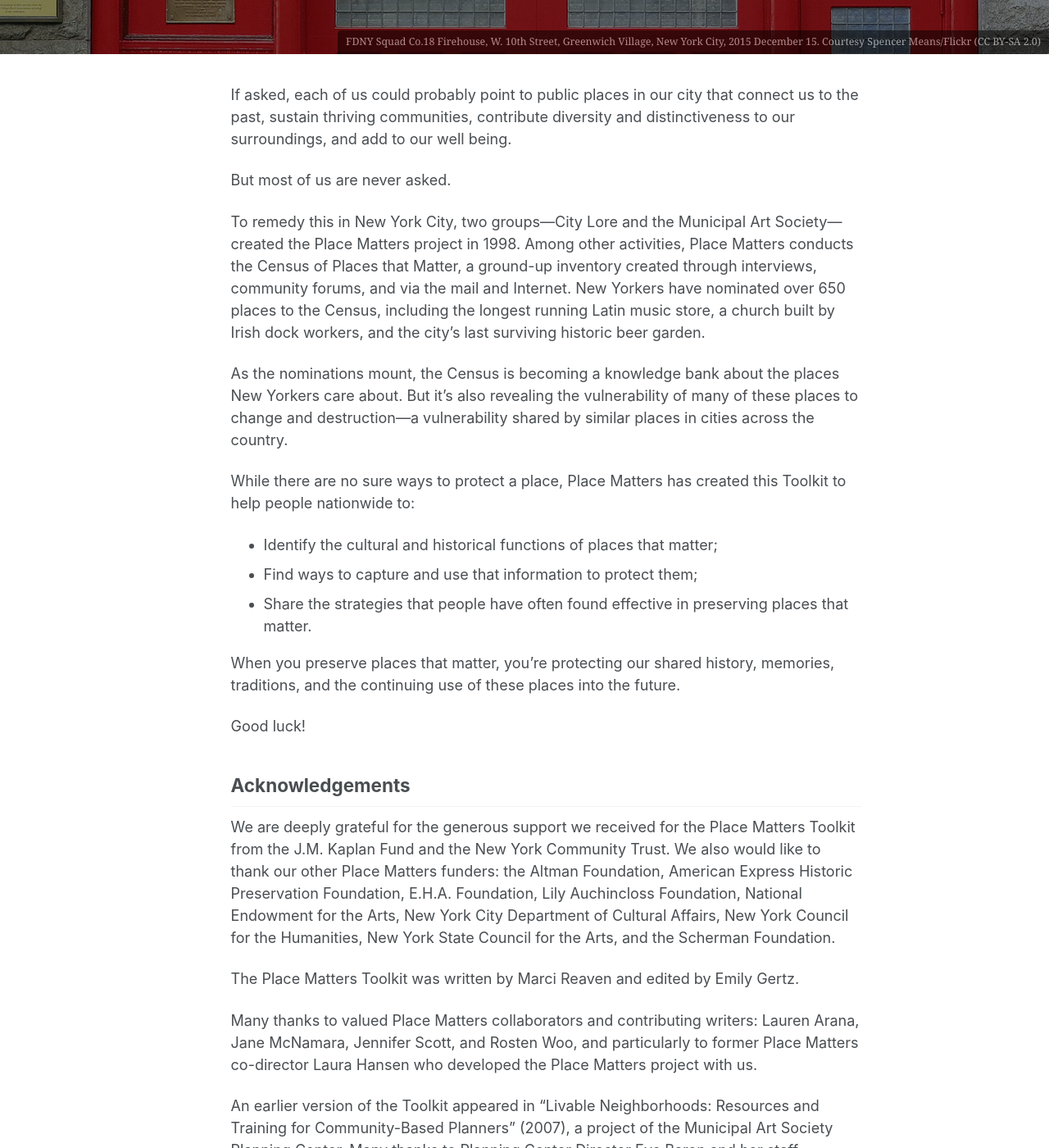
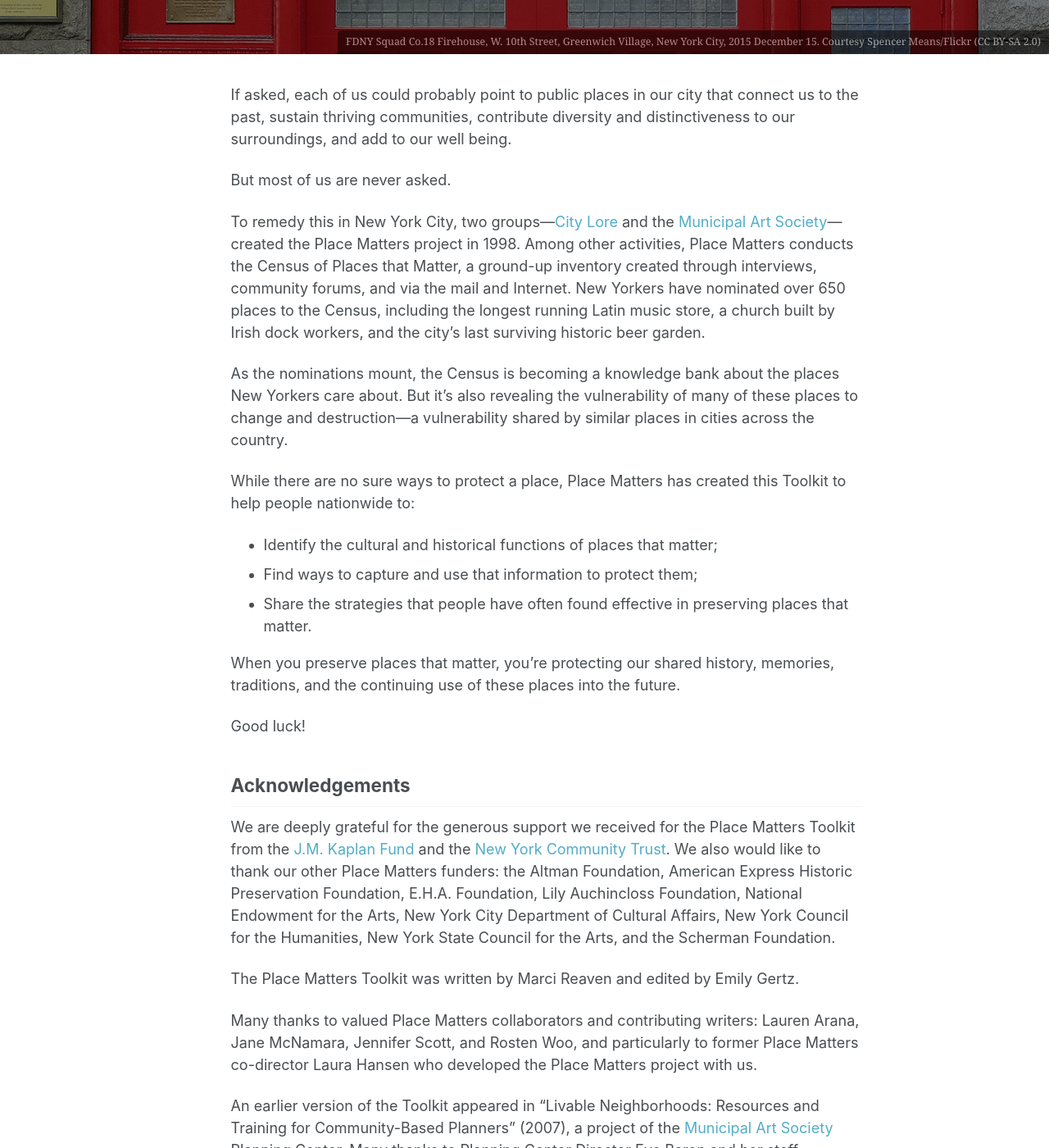
Before and after one commit to localpreservation/placematters, a Jekyll site: the page built from _pages/about.md, in a window 1280 px wide and 1400 px high, scrolled down 190 px. Shown: the whole window at 82% size. Built offline with Jekyll 4.4.1, drawn with Linux system fonts in a browser that asks for light colours; part of the change alters nothing that is shown; some of the changed text lies outside the part shown.

```diff
--- a/_pages/about.md
+++ b/_pages/about.md
@@ -12,7 +12,7 @@ If asked, each of us could probably point to public places in our city that conn
 
 But most of us are never asked.
 
-To remedy this in New York City, two groups—City Lore and the Municipal Art Society—created the Place Matters project in 1998. Among other activities, Place Matters conducts the Census of Places that Matter, a ground-up inventory created through interviews, community forums, and via the mail and Internet. New Yorkers have nominated over 650 places to the Census, including the longest running Latin music store, a church built by Irish dock workers, and the city's last surviving historic beer garden.
+To remedy this in New York City, two groups—[City Lore](http://citylore.org/) and the [Municipal Art Society](http://www.mas.org/)—created the Place Matters project in 1998. Among other activities, Place Matters conducts the Census of Places that Matter, a ground-up inventory created through interviews, community forums, and via the mail and Internet. New Yorkers have nominated over 650 places to the Census, including the longest running Latin music store, a church built by Irish dock workers, and the city's last surviving historic beer garden.
 
 As the nominations mount, the Census is becoming a knowledge bank about the places New Yorkers care about. But it's also revealing the vulnerability of many of these places to change and destruction—a vulnerability shared by similar places in cities across the country.
 
@@ -28,10 +28,10 @@ Good luck!
 
 ## Acknowledgements
 
-We are deeply grateful for the generous support we received for the Place Matters Toolkit from the J.M. Kaplan Fund and the New York Community Trust. We also would like to thank our other Place Matters funders: the Altman Foundation, American Express Historic Preservation Foundation, E.H.A. Foundation, Lily Auchincloss Foundation, National Endowment for the Arts, New York City Department of Cultural Affairs, New York Council for the Humanities, New York State Council for the Arts, and the Scherman Foundation.
+We are deeply grateful for the generous support we received for the Place Matters Toolkit from the [J.M. Kaplan Fund](http://www.jmkfund.org/) and the [New York Community Trust](http://www.nycommunitytrust.org/). We also would like to thank our other Place Matters funders: the Altman Foundation, American Express Historic Preservation Foundation, E.H.A. Foundation, Lily Auchincloss Foundation, National Endowment for the Arts, New York City Department of Cultural Affairs, New York Council for the Humanities, New York State Council for the Arts, and the Scherman Foundation.
 
 The Place Matters Toolkit was written by Marci Reaven and edited by Emily Gertz.
 
 Many thanks to valued Place Matters collaborators and contributing writers: Lauren Arana, Jane McNamara, Jennifer Scott, and Rosten Woo, and particularly to former Place Matters co-director Laura Hansen who developed the Place Matters project with us.
 
-An earlier version of the Toolkit appeared in "Livable Neighborhoods: Resources and Training for Community-Based Planners" (2007), a project of the Municipal Art Society Planning Center. Many thanks to Planning Center Director Eve Baron and her staff.
+An earlier version of the Toolkit appeared in "Livable Neighborhoods: Resources and Training for Community-Based Planners" (2007), a project of the [Municipal Art Society](http://www.mas.org/) Planning Center. Many thanks to Planning Center Director Eve Baron and her staff.
```
